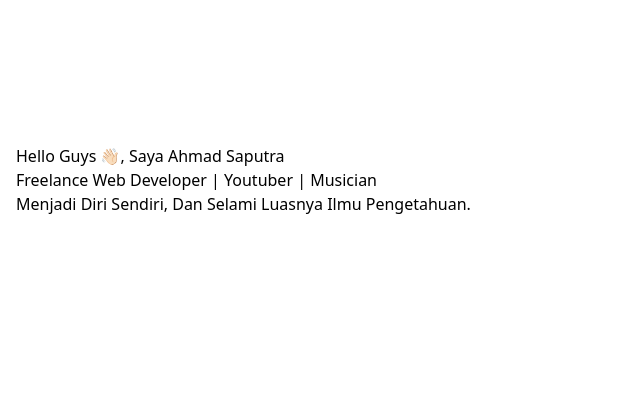
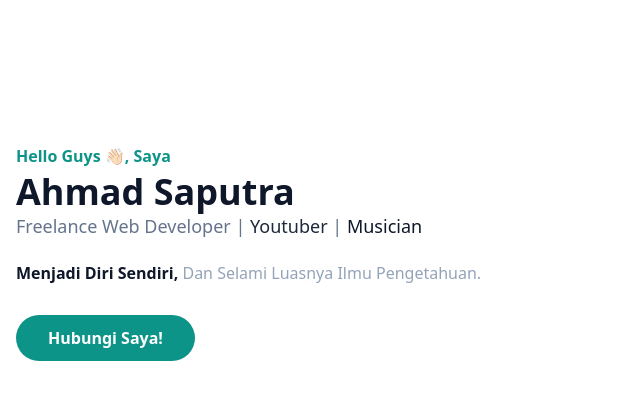
Before and after one commit to ahmadsaputra19/project-tailwind, a website: page index.html in a window 1280 px wide. Shown: the whole page, without its empty margins (0-640 px from the left). Drawn offline with Linux system fonts and the light colour scheme.

Commit message:
menambahkan style pada index.html

```diff
--- a/index.html
+++ b/index.html
@@ -14,9 +14,12 @@
         <div class="container">
             <div class="flex flex-wrap">
                 <div class="w-full self-center px-4">
-                    <h1>Hello Guys 👋🏻, Saya Ahmad Saputra</h1>
-                    <h2>Freelance Web Developer | Youtuber | Musician</h2>
-                    <p>Menjadi Diri Sendiri, Dan Selami Luasnya Ilmu Pengetahuan.</p>
+                    <h1 class="text-base font-semibold text-primary">Hello Guys 👋🏻, Saya
+                        <span class="block font-bold text-dark text-4xl mt-1">Ahmad Saputra</span></h1>
+                    <h2 class="font-medium text-slate-500 text-lg mb-5">Freelance Web Developer | <span class="text-slate-800">Youtuber</span> | <span class="text-dark">Musician</span></h2>
+                    <p class="font-medium text-slate-400 mb-10 leading-relaxed"><span class="text-dark font-bold">Menjadi Diri Sendiri,</span> Dan Selami Luasnya Ilmu Pengetahuan.</p>
+
+                        <a href="#" class="text-base font-semibold text-white bg-primary py-3 px-8 rounded-full hover:shadow-lg hover:opacity-80 transition duration-300">Hubungi Saya!</a>
                 </div>
             </div>
         </div>
--- a/tailwind.config.js
+++ b/tailwind.config.js
@@ -2,7 +2,12 @@
 module.exports = {
   content: ['index.html'],
   theme: {
-    extend: {},
+    extend: {
+      colors :{
+        primary: '#0d9488',
+        dark: '#0f172a'
+      }
+    },
   },
   plugins: [],
 }
```
Also changed, not shown: src/output.css.
